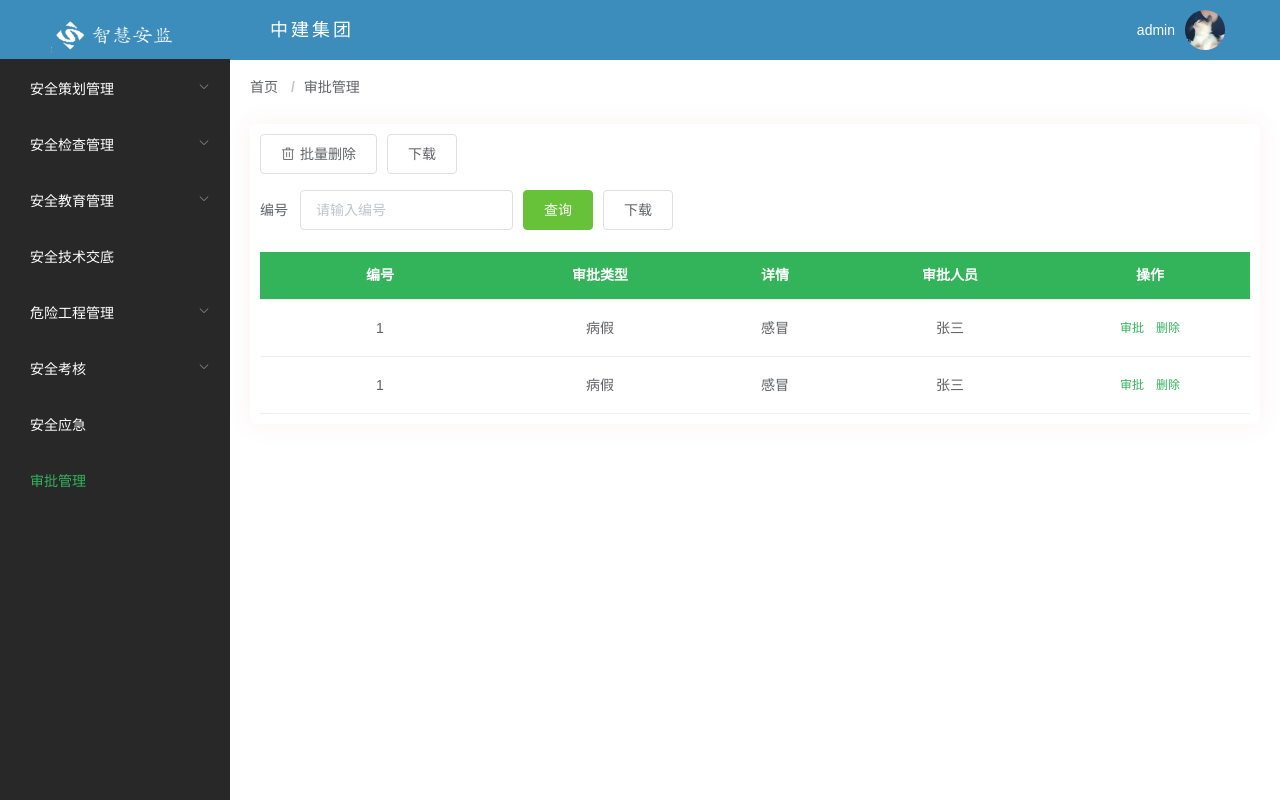
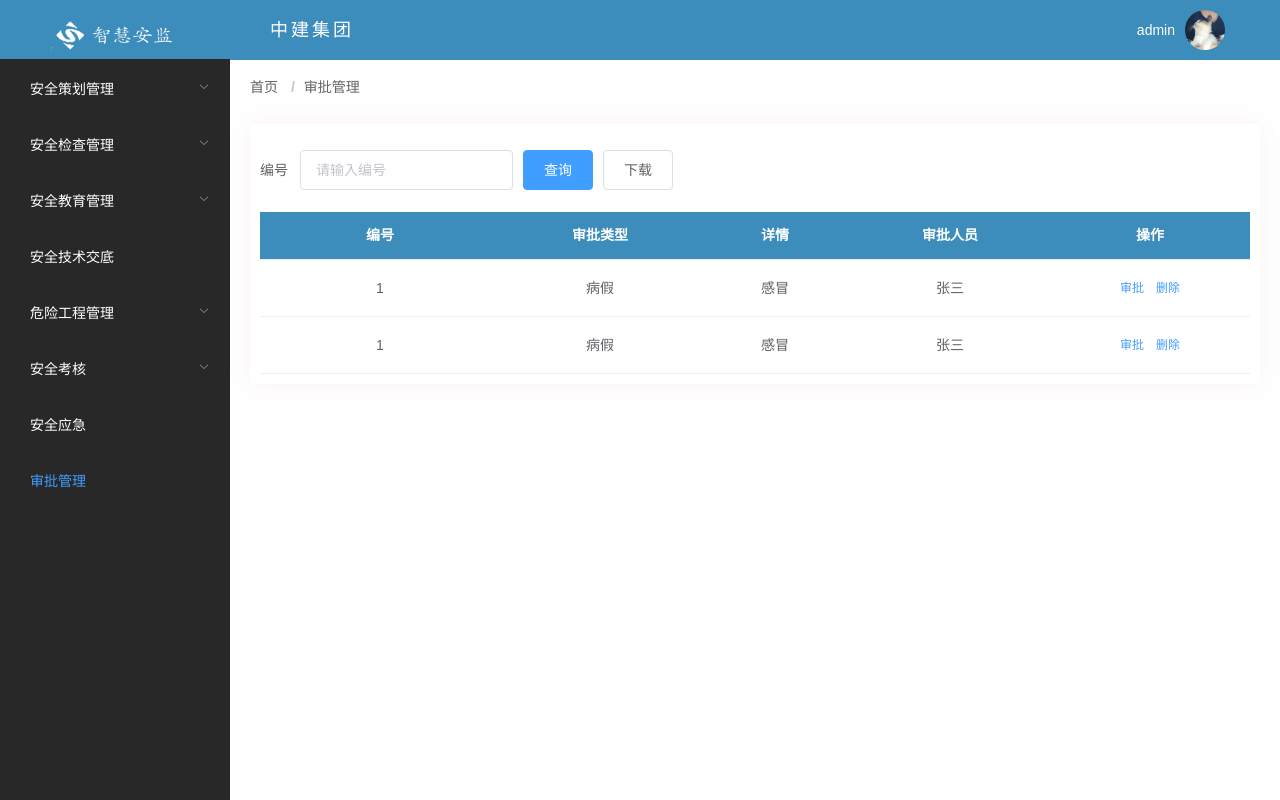
Before and after one commit to Fairyjingy/zhaj, a Vue app: page /approval in a window 1280 px wide. Built offline with nearby package versions, Linux system fonts and the light colour scheme.

Commit message:
改颜色

```diff
--- a/src/App.vue
+++ b/src/App.vue
@@ -43,4 +43,12 @@ export default {
       height:calc(100% - 47px);
       overflow: auto;
     }
+    .el-button--text{
+  color:#409EFF!important;
+}
+
+.el-button--success{
+  background-color: #3c8dbc!important;
+  border-color: #3c8dbc!important;
+}
 </style>
--- a/src/views/approval/index.vue
+++ b/src/views/approval/index.vue
@@ -3,13 +3,6 @@
 <!--  审批管理 -->
   <div>
 
-      <!-- ref="formInline"
-      :model="formInline" -->
-      <el-row>
-      <!-- <el-button icon="el-icon-plus" @click="addInfo()">新增</el-button> -->
-      <el-button icon="el-icon-delete">批量删除</el-button>
-      <el-button  @click="download()">下载</el-button>
-    </el-row>
     <el-form
       inline
       label-position="left"
@@ -28,7 +21,7 @@
         <el-input v-model="searchData.type"  placeholder="请输入编号" ></el-input>
       </el-form-item>
       <el-form-item>
-        <el-button type="success" @click="getRoleList(yearBudgetData)">查询</el-button>
+        <el-button type="primary" class="" @click="getRoleList(yearBudgetData)">查询</el-button>
         <el-button plain @click="download()">下载</el-button>
       </el-form-item>
     </el-form>
@@ -38,7 +31,7 @@
     show-summary   -->
     <el-table
     :max-height="clientHeight"
-    :header-cell-style="{background:'#33b35a',color:'#fff'}"
+    :header-cell-style="{background:'#3c8dbc',color:'#fff'}"
     fit
     v-loading="tableLoading"
     :data="yearBudgetData">
@@ -254,9 +247,14 @@ export default {
 </script>
 <style >
 
-.el-button--text{
-  color:rgb(51, 179, 90);
+/* .el-button--text{
+  color:#3c8dbc;
 }
+
+.el-button--success{
+  background-color: #3c8dbc;
+  border-color: #3c8dbc;
+} */
 .approvalDrawer .el-drawer__body{
   height:calc(100% -47px);
   overflow: auto;
--- a/src/views/index.vue
+++ b/src/views/index.vue
@@ -17,7 +17,7 @@
             :unique-opened="true"
             style="height:calc(100vh - 60px);margin-top:60px;"
             text-color="#fff"
-            active-text-color="#33b35a"
+            active-text-color="#409EFF"
             :router="true"
             @open="handleOpen"
             background-color="#282828"
```
